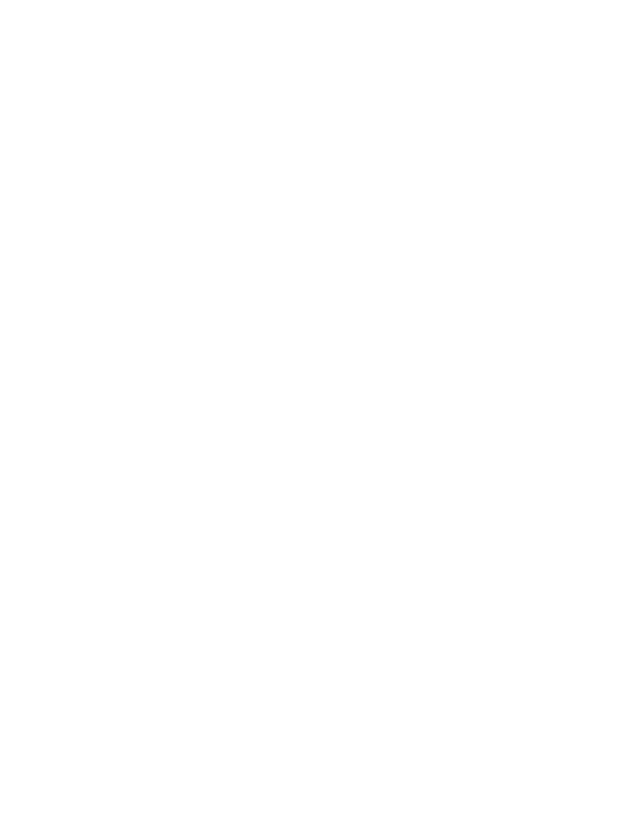
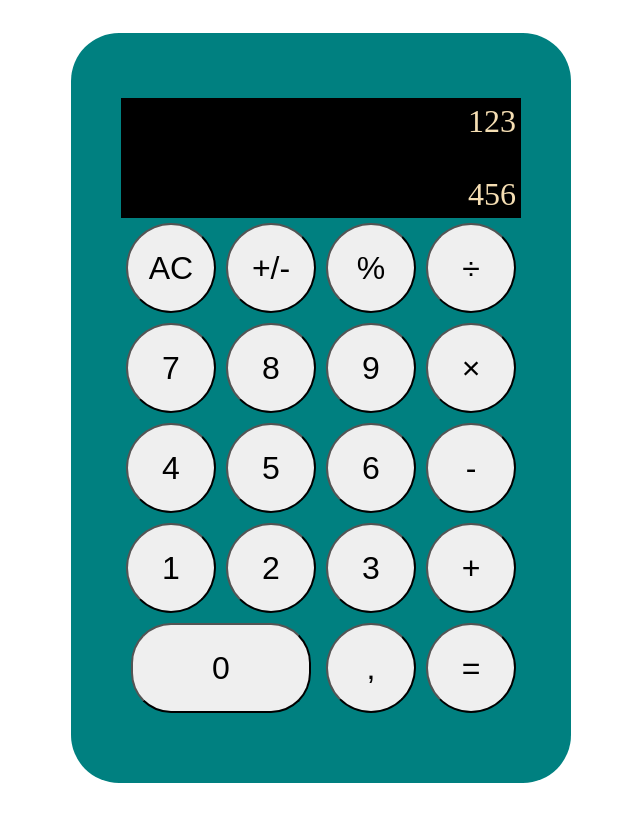
Before and after one commit to MandyNeumeyer/neumorphism_calculator, a plain HTML site: page index.html in a window 1280 px wide. Shown: the whole page, without its empty margins (319-959 px from the left). Drawn offline with Linux system fonts and the light colour scheme.

Commit message:
basic-shape

```diff
--- a/index.html
+++ b/index.html
@@ -8,6 +8,30 @@
     <title>Calculator</title>
 </head>
 <body>
-
+    <div class="calculator-wrapper">
+        <div class="calculator-output">
+            <div class="previous-operand">123</div>
+            <div class="current-operand">456</div>
+        </div>
+    <button>AC</button>
+    <button>+/-</button>
+    <button>%</button>
+    <button>÷</button>
+    <button>7</button>
+    <button>8</button>
+    <button>9</button>
+    <button>×</button>
+    <button>4</button>
+    <button>5</button>
+    <button>6</button>
+    <button>-</button>
+    <button>1</button>
+    <button>2</button>
+    <button>3</button>
+    <button>+</button>
+    <button class="span-two">0</button>
+    <button>,</button>
+    <button>=</button>
+    </div>
 </body>
 </html>
--- a/style.css
+++ b/style.css
@@ -0,0 +1,51 @@
+*,::before,::after{
+    box-sizing: border-box;
+
+}
+body{
+    display:flex;
+    align-items: center;
+    justify-content: center;
+    min-height:100vh;
+}
+
+.calculator-wrapper{
+    width:500px;
+    min-height:750px;
+    display: grid;
+    justify-content: center;
+    align-content: center;
+    grid-template-columns: repeat(4,100px);
+    grid-template-rows: minmax(120px, auto)repeat(5,100px);
+    font-size: 2rem;
+    border-radius: 3rem;
+    background-color: teal;
+}
+
+.calculator-wrapper>button{
+    margin:auto auto;
+    font-size: 2rem;
+    width:90px;
+    height:90px;
+    border-radius: 50%;
+}
+
+.span-two{
+    grid-column: span 2;
+}
+
+button.span-two{
+    width:180px;
+    border-radius: 40px 40px 40px 40px;
+}
+
+.calculator-output{
+    grid-column: 1/-1;
+    background-color: black;
+    display:flex;
+    align-items:flex-end;
+    flex-direction: column;
+    justify-content: space-between;
+    color:wheat;
+    padding:5px;
+}
```
